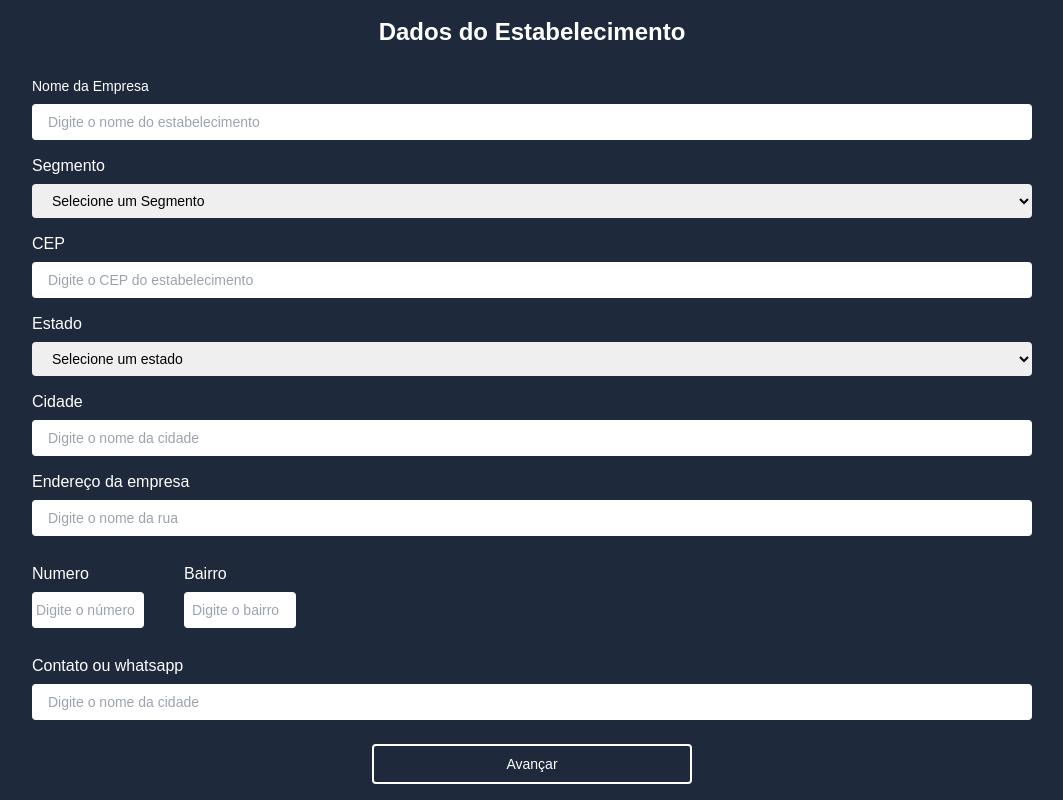
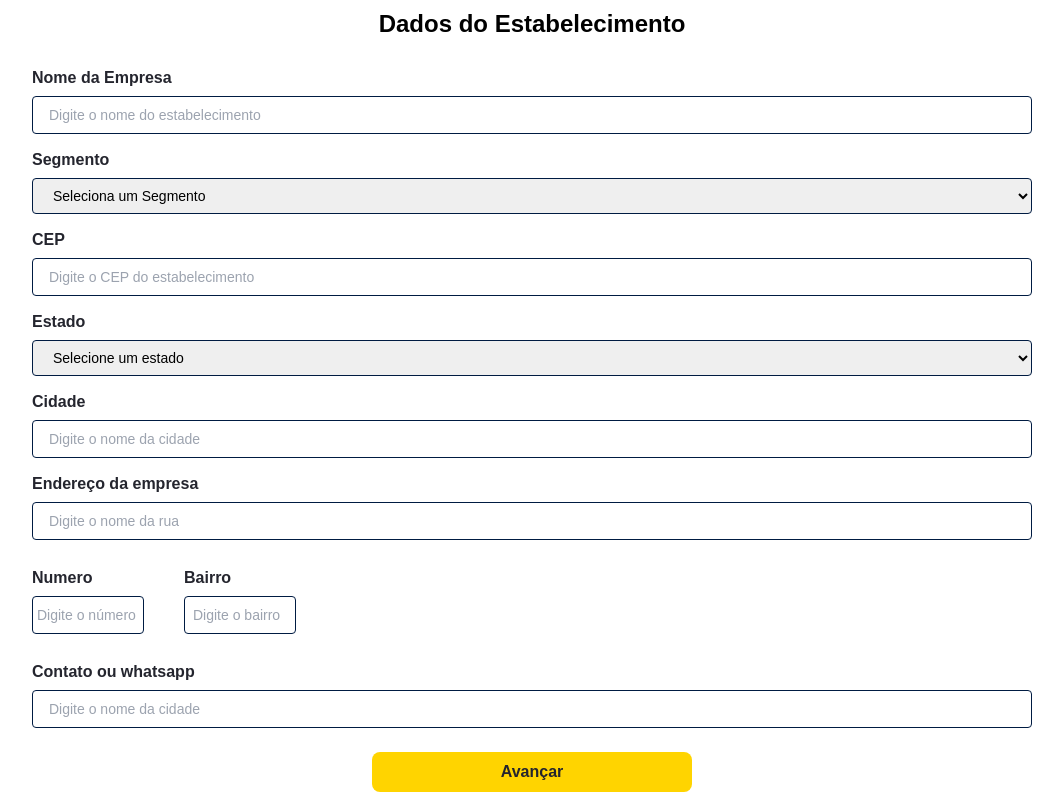
Before and after one commit to VINNE7/chefaofront, a React (Vite) app: page /firstStablishmentSignup in a window 1280 px wide. Shown: the whole page, without its empty margins (108-1171 px from the left). Built offline with nearby package versions, Linux system fonts and the light colour scheme.

Commit message:
Estilizando a página e refatorando uns códigos

```diff
--- a/src/components/button/index.tsx
+++ b/src/components/button/index.tsx
@@ -7,7 +7,7 @@ export default function FormButton(props: IButtonProps){
   return(
     <button
       type={props.type}
-     className="box-border rounded border-solid border-2 border-white py-2 px-4 text-sm text-white w-1/4 items-center justify-center text-center">
+     className="box-border rounded-lg bg-[#FFD400] py-2 px-4 text-base text-[#24252E] font-bold w-1/4 items-center justify-center text-center">
       {props.buttonLabel}
     </button>
   )
--- /dev/null
+++ b/src/pages/firstStablishmentSignup/Object.ts
@@ -0,0 +1,99 @@
+export const States = [
+    {
+        state: "Selecione um estado ", value: "disable"
+    },
+    {
+        state: "Acre ", value: "AC"
+    },
+    {
+        state: "Alagoas " , value: "AL"
+    },
+    {
+        state: "Amapá " , value: "AP"
+    },
+    {
+        state: "Amazonas " , value: "AM"
+    },
+    {
+        state: "Bahia " , value: "BA"
+    },
+    {
+        state: "Ceará " , value: "CE"
+    },
+    {
+        state: "Distrito Federal " , value: "DF"
+    },
+    {
+        state: "Espirito Santo " , value: "ES"
+    },
+    {
+        state: "Goiás " , value: "GO"
+    },
+    {
+        state: "Maranhão "  , value: "MA"
+    },
+    {
+        state: "Mato Grosso "  , value: "MT"
+    },
+    {
+        state: "Mato Grosso do Sul "  , value: "MS"
+    },
+    {
+        state: "Minas Gerais "  , value: "MG"
+    },
+
+    {
+        state: "Pará "  , value: "PA"
+    },
+    {
+        state: "Paraíba "  , value: "PB"
+    },
+    {
+        state: "Paraná "  , value: "PR"
+    },
+    {
+        state: "Pernanbumco "  , value: "PE"
+    },
+    {
+        state: "Piauí "  , value: "PI"
+    },
+    {
+        state: "Rio de Janeiro "  , value: "RJ"
+    },
+    {
+        state: "Rio Grande do Norte "  , value: "RN"
+    },
+    {
+        state: "Rio Grande do Sul"  , value: "RS"
+    },
+    {
+        state: "Roraima "  , value: "RO"
+    },
+    {
+        state: "Santa Catarina "  , value: "SC"
+    },
+    {
+        state: "São Paulo "  , value: "SP"
+    },
+    {
+        state: "Sergipe "  , value: "SE"
+    },
+    {
+        state: "Tocantins "  , value: "TO"
+    },
+]
+
+export const Types = [
+    {
+        type: "Seleciona um Segmento", value: "disable"
+    },
+    {
+        type: "Pizzaria", value: "pizzaria"
+    },
+    {
+        type: "Lanchonete", value: "lanchonete"
+    },
+    {
+        type: "Comida de Boteco", value: "comida de boteco"
+    }
+]
--- a/src/pages/firstStablishmentSignup/index.tsx
+++ b/src/pages/firstStablishmentSignup/index.tsx
@@ -1,6 +1,7 @@
 import React from "react";
 import { useForm, SubmitHandler } from "react-hook-form";
 import FormButton from "../../components/button";
+import { States, Types } from "./Object";
 
 type FormValues = {
   empresa: string;
@@ -35,49 +36,54 @@ export default function FirstStablishmentSignup() {
       });
   };
 
+
   return (
-    <div className="min-h-screen w-screen flex justify-center items-center flex-col  bg-slate-800">
-      <h1 className=" text-white text-2xl text-center font-bold">
-        Dados do Estabelecimento
-      </h1>
+    <div className="min-h-screen w-screen flex justify-center items-center flex-col  bg-white">
+      <div className="">
+        <h1 className=" text-[#000000] text-2xl text-center font-bold ">
+          Dados do Estabelecimento
+        </h1>
+      </div>
       <form
         onSubmit={handleSubmit(onSubmit)}
-        className="w-4/5 m-0 bg-slate-800 p-3 "
+        className="w-4/5 m-0  p-3 "
       >
         <div className="">
-          <label className="leading-3 text-left block mb-3 mt-5 text-white text-sm font-extralight">
+          <label className="leading-3 text-left block mb-3 mt-5 text-[#24252E] text-base font-bold  ">
             Nome da Empresa
           </label>
           <input
-            className="block box-border w-full rounded border-solid border-1 border-white py-2 px-4 mb-3 text-sm"
+            className="block box-border w-full rounded border-solid border border-[#001B42] py-2 px-4 mb-3 text-sm "
             placeholder="Digite o nome do estabelecimento"
             type="text"
             {...register("empresa", { required: true })}
           />
         </div>
         <div>
-          <label className="leading-3 text-left block mb-3 mt-5 text-white tex-sm font-extralight">
+          <label className="leading-3 text-left block mb-3 mt-5 text-[#24252E] text-base font-bold">
             Segmento
           </label>
 
           <select
-            className="block box-border w-full rounded border-solid border-1 border-white py-2 px-4 mb-3 text-sm"
+            className="block box-border w-full rounded border-solid border border-[#001B42] py-2 px-4 mb-3 text-sm"
             required
             {...register("segmento", { required: true })}
           >
-            <option value="disable">Selecione um Segmento</option>
-            <option value="pizzaria">Pizzaria</option>
-            <option value="lanchonete">Lanchonente</option>
-            <option value="comida boteco">Comida de Buteco</option>
+            {Types.map(
+              (type) =>(
+                <option value={type.value}>{type.type}</option>
+              )
+            )}
+
           </select>
         </div>
 
         <div>
-          <label className="leading-3 text-left block mb-3 mt-5 text-white tex-sm font-extralight">
+          <label className="leading-3 text-left block mb-3 mt-5 text-[#24252E] text-base font-bold">
             CEP
           </label>
           <input
-            className="block box-border w-full rounded border-solid border-1 border-white py-2 px-4 mb-3 text-sm"
+            className="block box-border w-full rounded border-solid border border-[#001B42] py-2 px-4 mb-3 text-sm"
             placeholder="Digite o CEP do estabelecimento"
             id="cep"
             type="text"
@@ -87,62 +93,40 @@ export default function FirstStablishmentSignup() {
         </div>
 
         <div>
-          <label className="leading-3 text-left block mb-3 mt-5 text-white tex-sm font-extralight">
+          <label className="leading-3 text-left block mb-3 mt-5 text-[#24252E] text-base font-bold">
             Estado
           </label>
 
           <select
-            className="block box-border w-full rounded border-solid border-1 border-white py-2 px-4 mb-3 text-sm"
+            className="block box-border w-full rounded border-solid border border-[#001B42] py-2 px-4 mb-3 text-sm"
             required
             {...register("estado")}
+
           >
-            <option value="disable">Selecione um estado</option>
-            <option value="AC">Acre</option>
-            <option value="AL">Alagoas</option>
-            <option value="AP">Amapá</option>
-            <option value="AM">Amazonas</option>
-            <option value="BA">Bahia</option>
-            <option value="CE">Ceará</option>
-            <option value="DF">Distrito Federal</option>
-            <option value="ES">Espirito Santo</option>
-            <option value="GO">Goiás</option>
-            <option value="MA">Maranhão</option>
-            <option value="MT">Mato Grosso</option>
-            <option value="MS">Mato Grosso do Sul</option>
-            <option value="MG">Minas Gerais</option>
-            <option value="PA">Pará</option>
-            <option value="PB">Paraíba</option>
-            <option value="PR">Paraná</option>
-            <option value="PE">Pernanbumco</option>
-            <option value="PI">Piauí</option>
-            <option value="RJ">Rio de Janeiro</option>
-            <option value="RN">Rio Grande do Norte</option>
-            <option value="RS">Rio Grande do Sul</option>
-            <option value="RO">Rondônia</option>
-            <option value="RR">Roraima</option>
-            <option value="SC">Santa Catarina</option>
-            <option value="SP">São Paulo</option>
-            <option value="SE">Sergipe</option>
-            <option value="TO">Tocantins</option>
+            {States.map(
+              (state) => (
+                <option value={state.value}>{state.state}</option>
+              )
+            )}
           </select>
         </div>
         <div>
-          <label className="leading-3 text-left block mb-3 mt-5 text-white tex-sm font-extralight">
+          <label className="leading-3 text-left block mb-3 mt-5 text-[#24252E] text-base font-bold">
             Cidade
           </label>
           <input
-            className="block box-border w-full rounded border-solid border-1 border-white py-2 px-4 mb-3 text-sm"
+            className="block box-border w-full rounded border-solid border border-[#001B42] py-2 px-4 mb-3 text-sm"
             placeholder="Digite o nome da cidade"
             required
             {...register("cidade")}
           />
         </div>
         <div>
-          <label className="leading-3 text-left block mb-3 mt-5 text-white tex-sm font-extralight">
+          <label className="leading-3 text-left block mb-3 mt-5  text-[#24252E] text-base font-bold">
             Endereço da empresa
           </label>
           <input
-            className="block box-border w-full rounded border-solid border-1 border-white py-2 px-4 mb-3 text-sm"
+            className="block box-border w-full rounded border-solid border border-[#001B42] py-2 px-4 mb-3 text-sm"
             placeholder="Digite o nome da rua"
             required
             {...register("endereco")}
@@ -150,23 +134,23 @@ export default function FirstStablishmentSignup() {
         </div>
         <div className="flex gap-10">
           <div className="flex flex-col">
-            <label className="leading-3 text-left block mb-3 mt-5 text-white tex-sm font-extralight">
+            <label className="leading-3 text-left block mb-3 mt-5 text-[#24252E] text-base font-bold">
               Numero
             </label>
 
             <input
-              className=" box-border w-28 rounded border-solid border-1 border-white py-2 px-1 mb-3 text-sm"
+              className=" box-border w-28 rounded border-solid border border-[#001B42] py-2 px-1 mb-3 text-sm"
               placeholder="Digite o número"
               required
               {...register("numero")}
             />
           </div>
           <div className="flex flex-col">
-            <label className="leading-3 text-left block mb-3 mt-5 text-white tex-sm font-extralight">
+            <label className="leading-3 text-left block mb-3 mt-5 text-[#24252E] text-base font-bold">
               Bairro
             </label>
             <input
-              className=" box-border w-28 rounded border-solid border-1 border-white py-2 px-2 mb-3 text-sm"
+              className=" box-border w-28 rounded border-solid border border-[#001B42] py-2 px-2 mb-3 text-sm"
               placeholder="Digite o bairro"
               required
               {...register("bairro")}
@@ -174,11 +158,11 @@ export default function FirstStablishmentSignup() {
           </div>
         </div>
         <div>
-          <label className="leading-3 text-left block mb-3 mt-5 text-white tex-sm font-extralight">
+          <label className="leading-3 text-left block mb-3 mt-5 text-[#24252E] text-base font-bold">
             Contato ou whatsapp
           </label>
           <input
-            className="block box-border w-full rounded border-solid border-1 border-white py-2 px-4 mb-3 text-sm"
+            className="block box-border w-full rounded border-solid border border-[#001B42] py-2 px-4 mb-3 text-sm"
             placeholder="Digite o nome da cidade"
             required
             {...register("contato")}
```
